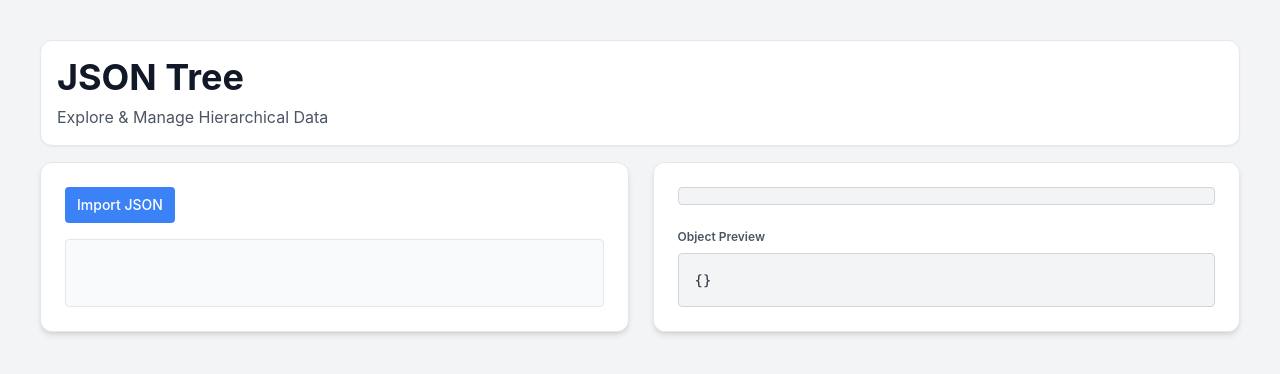
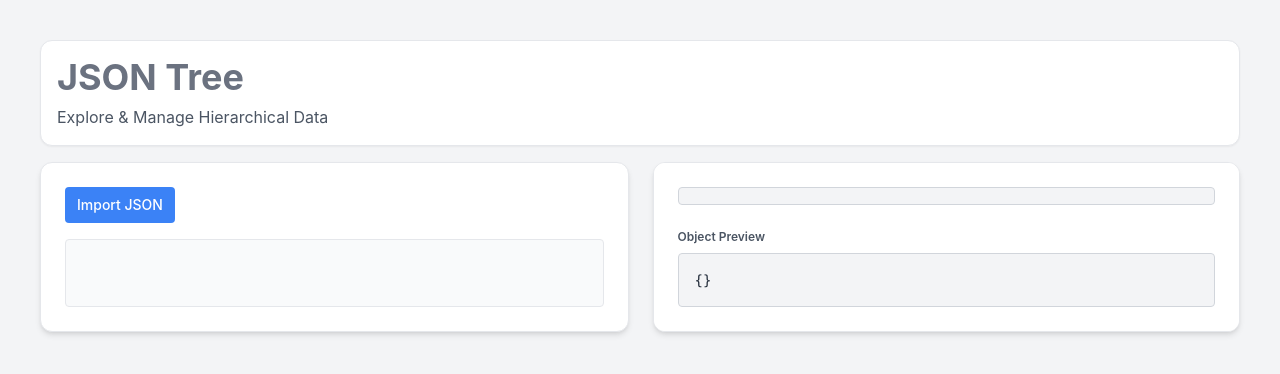
Before and after one commit to touhid9teen/collapsible-tree-explorer, a React (Create React App) app: page / in a window 1280 px wide. Shown: the top 374 px of the page. Built offline with nearby package versions, Linux system fonts and the light colour scheme.

Commit message:
updated css color for heading

```diff
--- a/src/App.jsx
+++ b/src/App.jsx
@@ -134,7 +134,7 @@ export default function App() {
     <div className="min-h-screen w-full bg-gray-100 p-6 md:p-10">
       <div className="mb-4 bg-white rounded-xl shadow-sm border p-4">
         <div className="max-w-7xl mx-auto">
-          <h1 className="text-lg sm:text-xl md:text-2xl lg:text-3xl xl:text-4xl font-bold text-gray-900 leading-tight">
+          <h1 className="text-lg sm:text-xl md:text-2xl lg:text-3xl xl:text-4xl font-bold text-gray-500 leading-tight">
             JSON Tree
           </h1>
           <p className="text-xs sm:text-sm md:text-base text-gray-600 mt-2">
```
